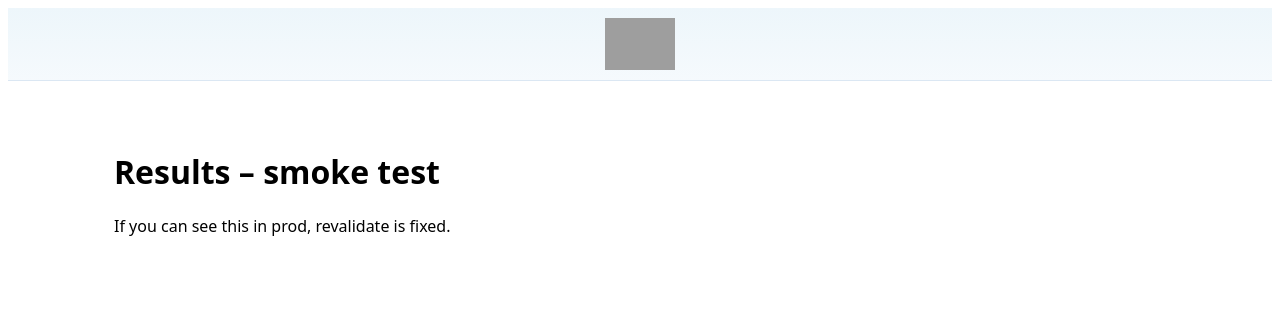
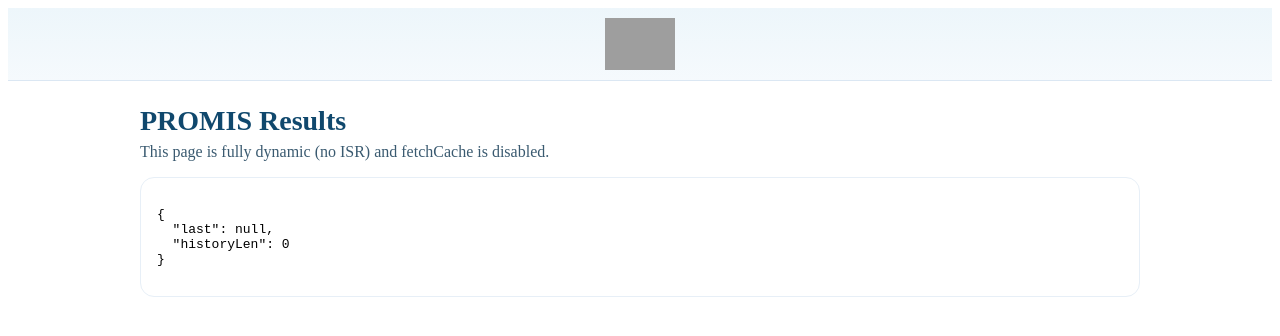
Before and after one commit to devender0609/promis-survey-17, a Next.js app: page /results in a window 1280 px wide. Shown: the top 336 px of the page. Built offline with nearby package versions, Linux system fonts and the light colour scheme; grey boxes are pictures that could not be loaded.

Commit message:
fix: normalize revalidate to numeric 0 and remove object-shaped uses across /app

```diff
--- a/app/results/page.jsx
+++ b/app/results/page.jsx
@@ -1,13 +1,50 @@
+// app/results/page.jsx
 "use client";
+
+// Force runtime rendering, never ISR/prerender, never cache
+export const dynamic = "force-dynamic";
 export const revalidate = 0;
-export const dynamic = "force-dynamic";
 export const fetchCache = "force-no-store";
 
+import { useEffect, useState } from "react";
+
 export default function ResultsPage() {
+  const [last, setLast] = useState(null);
+  const [history, setHistory] = useState([]);
+
+  useEffect(() => {
+    try {
+      const raw = sessionStorage.getItem("promis_history");
+      const arr = raw ? JSON.parse(raw) : [];
+      setHistory(Array.isArray(arr) ? arr : []);
+      setLast(Array.isArray(arr) && arr.length ? arr[arr.length - 1] : null);
+    } catch (e) {
+      console.error("history parse error", e);
+      setHistory([]);
+      setLast(null);
+    }
+  }, []);
+
   return (
-    <main style={{padding:"24px",fontFamily:"system-ui"}}>
-      <h1>Results – smoke test</h1>
-      <p>If you can see this in prod, revalidate is fixed.</p>
+    <main style={{ maxWidth: 1000, margin: "24px auto", padding: "0 16px" }}>
+      <h1 style={{ margin: 0, fontSize: 28, fontWeight: 800, color: "#10486d" }}>
+        PROMIS Results
+      </h1>
+      <p style={{ marginTop: 6, color: "#3a5a70" }}>
+        This page is fully dynamic (no ISR) and fetchCache is disabled.
+      </p>
+
+      <div style={{
+        marginTop: 14,
+        background: "#fff",
+        border: "1px solid #e7eff7",
+        borderRadius: 14,
+        padding: 16
+      }}>
+        <pre style={{ whiteSpace: "pre-wrap" }}>
+          {JSON.stringify({ last, historyLen: history.length }, null, 2)}
+        </pre>
+      </div>
     </main>
   );
 }
```
Also changed, not shown: 1 other file (tests, documents, lock files or other folders).
